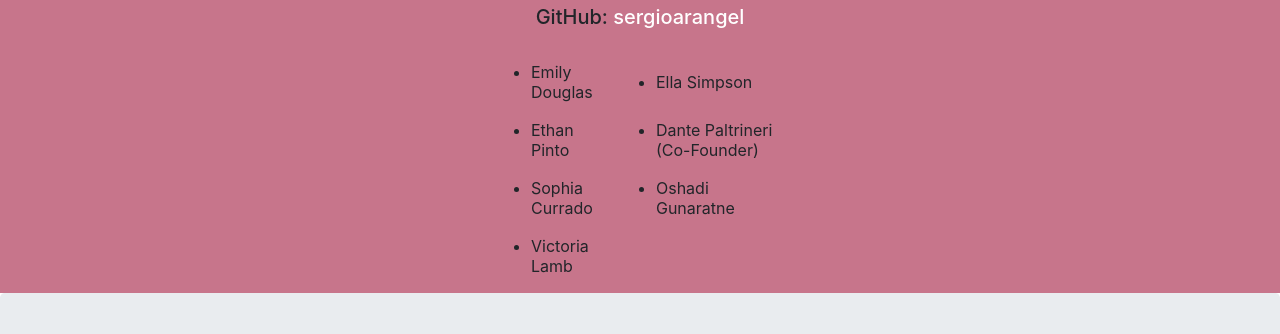
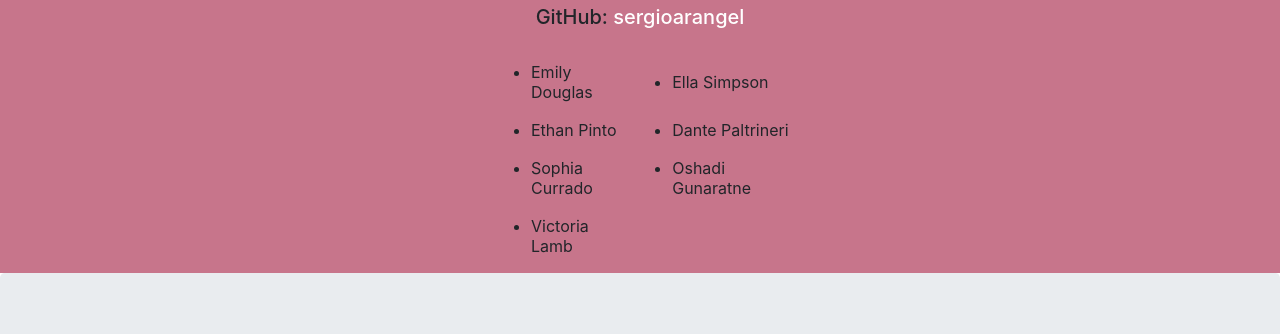
Before and after one commit to sergioarangel/puppies4seniors, a plain HTML site: page index.html in a window 1280 px wide. Shown: the part 3514-3848 px from the top of the page. Drawn offline with nearby package versions, Linux system fonts and the light colour scheme.

Commit message:
Update index.html

```diff
--- a/index.html
+++ b/index.html
@@ -160,7 +160,7 @@
 </td>
 <td>
 <ul style="list-style-type: disc;">
-<li>Dante Paltrineri (Co-Founder)</li>
+<li>Dante Paltrineri</li>
 </ul>
 </td>
 </tr>
```
